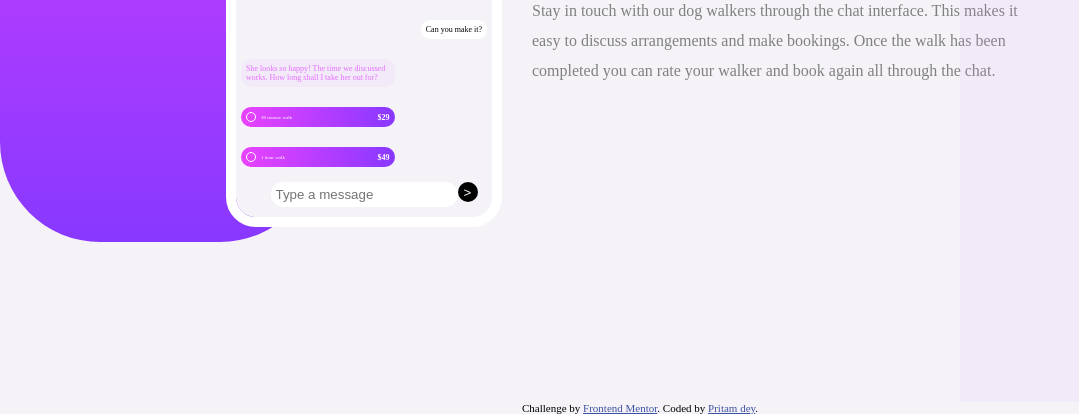
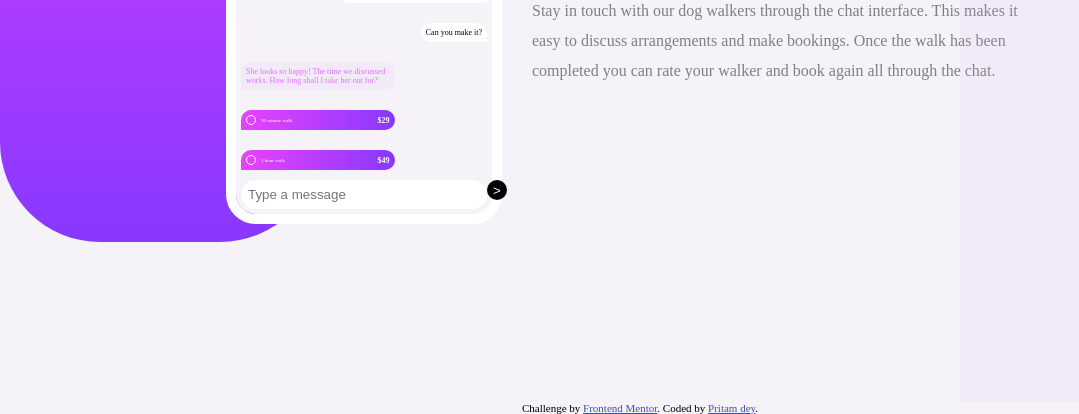
Before and after one commit to onlypritamdey/intermediate, a plain HTML site: page Project1/index.html in a window 1280 px wide. Shown: the part 398-812 px from the top of the page, without its empty margins (0-1079 px from the left). Drawn offline with Linux system fonts and the light colour scheme.

Commit message:
Update index.html

```diff
--- a/Project1/index.html
+++ b/Project1/index.html
@@ -114,7 +114,6 @@
     flex-direction: column;
     }
     .chat-box {
-    border-radius: 10px;
     margin: 5px;
     padding: 5px;
     max-width: 60%;
@@ -122,11 +121,13 @@
     word-break: break-word;
     }
     .left {
+    border-radius: 10px 10px 10px 0;
     color: hsl(289, 100%, 72%);
     align-self: flex-start;
     background-color: hsla(276, 100%, 81%, 10%);
     }
     .right {
+    border-radius: 10px 10px 0 10px;
     background-color: white;
     color: black;
     align-self: flex-end;
@@ -158,14 +159,13 @@
     }
     .bottom{
     position: relative;
-    max-width: 100%;
-    margin: 10px;
-    padding: 0;
+    width: 100%;
+    padding: 5px;
     }
     #enter{
     position: absolute;
-    right: 5;
-    top: 3.5;
+    right: 9;
+    top: 9;
     color: white;
     background-color: black;
     height: 20px;
@@ -173,9 +173,8 @@
     border-radius: 50%;
     }
     .bottom input{
-    position: relative;
-    min-width: 100%;
-    padding: 5px;
+    width: 100%;
+    padding: 7px;
     border-radius: 20px;
     margin: 0;
     }
@@ -205,8 +204,7 @@
     }
     .attribution { font-size: 11px; text-align: center; }
     .attribution a { color: hsl(228, 45%, 44%); }
-
-    @media(max-width:764px){
+    @media(max-width:765px){
         .main{
             flex-direction: column;
         }
@@ -224,6 +222,7 @@
             z-index: -1;
         }
     }
+
   </style>
 </head>
 <body>
@@ -311,4 +310,4 @@
     Coded by <a href="#">Pritam dey</a>.
     </div>
 </body>
-               </html>
+                   </html>
```
